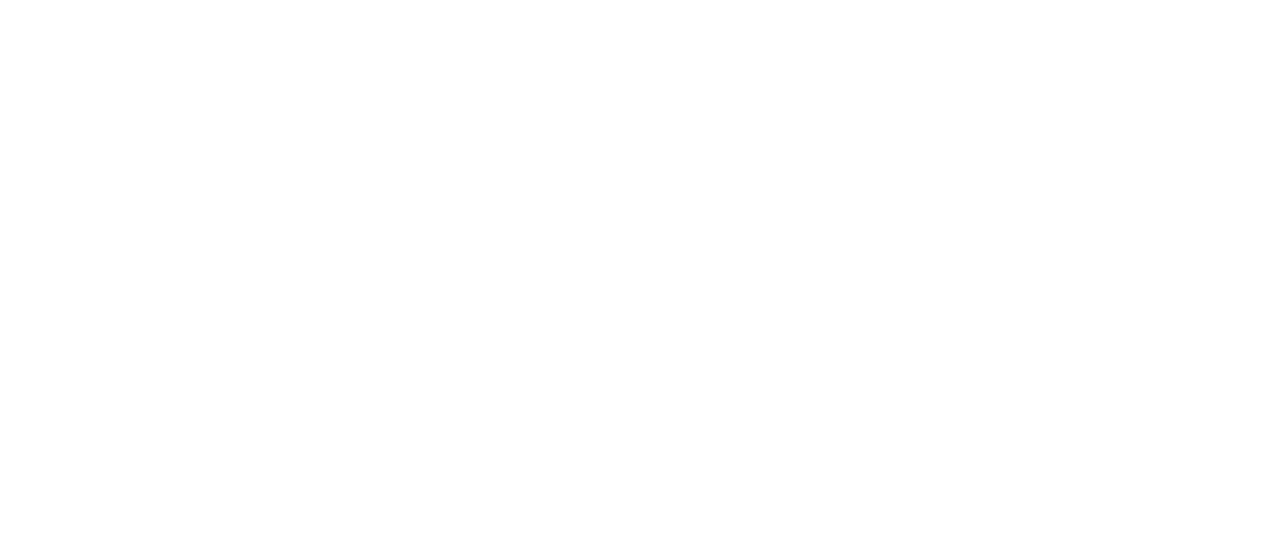
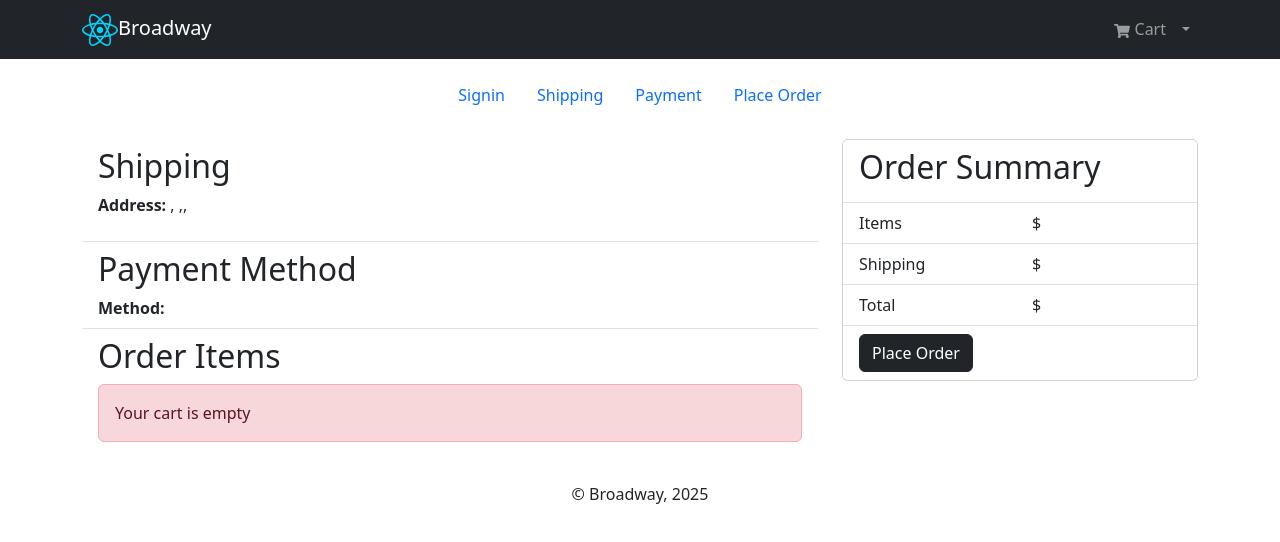
Before and after one commit to shakyasushan0/Batch11Project, a React app in the folder frontend/: page /place-order in a window 1280 px wide. Before the commit this address had no page. Shown: the top 542 px of the page. Built offline with nearby package versions, Linux system fonts and the light colour scheme; sample sign-in values are in the browser's storage; the HTML template or start-up script is replaced by a standard one.

Commit message:
Setup checkout pages

```diff
--- /dev/null
+++ b/frontend/src/components/CheckoutStep.jsx
@@ -0,0 +1,47 @@
+import { Nav } from "react-bootstrap";
+import { Link } from "react-router";
+
+function CheckoutStep({ step1, step2, step3, step4 }) {
+  return (
+    <Nav className="justify-content-center mb-4">
+      <Nav.Item>
+        {step1 ? (
+          <Nav.Link as={Link} to="/signin">
+            Signin
+          </Nav.Link>
+        ) : (
+          <Nav.Link disabled>Signin</Nav.Link>
+        )}
+      </Nav.Item>
+      <Nav.Item>
+        {step2 ? (
+          <Nav.Link as={Link} to="/shipping">
+            Shipping
+          </Nav.Link>
+        ) : (
+          <Nav.Link disabled>Shipping</Nav.Link>
+        )}
+      </Nav.Item>
+      <Nav.Item>
+        {step3 ? (
+          <Nav.Link as={Link} to="/payment">
+            Payment
+          </Nav.Link>
+        ) : (
+          <Nav.Link disabled>Payment</Nav.Link>
+        )}
+      </Nav.Item>
+      <Nav.Item>
+        {step4 ? (
+          <Nav.Link as={Link} to="/place-order">
+            Place Order
+          </Nav.Link>
+        ) : (
+          <Nav.Link disabled>Place Order</Nav.Link>
+        )}
+      </Nav.Item>
+    </Nav>
+  );
+}
+
+export default CheckoutStep;
--- a/frontend/src/main.jsx
+++ b/frontend/src/main.jsx
@@ -11,6 +11,9 @@
 import { Provider } from "react-redux";
 import { store } from "./store.js";
 import ShippingPage from "./pages/ShippingPage.jsx";
+import PaymentPage from "./pages/PaymentPage.jsx";
+import PrivatePage from "./pages/PrivatePage.jsx";
+import PlaceOrderPage from "./pages/PlaceOrderPage.jsx";
 
 createRoot(document.getElementById("root")).render(
   <Provider store={store}>
@@ -20,8 +23,12 @@
           <Route path="" element={<HomePage />} />
           <Route path="cart" element={<CartPage />} />
           <Route path="signin" element={<SigninPage />} />
-          <Route path="shipping" element={<ShippingPage />} />
           <Route path="product/:id" element={<ProductPage />} />
+          <Route path="" element={<PrivatePage />}>
+            <Route path="shipping" element={<ShippingPage />} />
+            <Route path="payment" element={<PaymentPage />} />
+            <Route path="place-order" element={<PlaceOrderPage />} />
+          </Route>
         </Route>
       </Routes>
     </BrowserRouter>
--- /dev/null
+++ b/frontend/src/pages/PaymentPage.jsx
@@ -0,0 +1,71 @@
+import React, { useState, useEffect } from "react";
+import CheckoutStep from "../components/CheckoutStep";
+import FormContainer from "../components/FormContainer";
+import { Col, Form, Button } from "react-bootstrap";
+import { useDispatch, useSelector } from "react-redux";
+import { savePaymentMethod } from "../slices/cartSlice";
+import { useNavigate } from "react-router";
+
+function PaymentPage() {
+  const { paymentMethod: savedPaymentMethod, shippingAddress } = useSelector(
+    (state) => state.cart
+  );
+  const navigate = useNavigate();
+  useEffect(() => {
+    if (!shippingAddress.address) {
+      navigate("/shipping");
+    }
+  }, [shippingAddress]);
+  const [paymentMethod, setPaymentMethod] = useState(
+    savedPaymentMethod || "cod"
+  );
+  const dispatch = useDispatch();
+  const submitHandler = (e) => {
+    e.preventDefault();
+    dispatch(savePaymentMethod(paymentMethod));
+    navigate("/place-order");
+  };
+
+  return (
+    <>
+      <FormContainer>
+        <CheckoutStep step1 step2 step3 />
+        <h2>Payment Method</h2>
+        <Form onSubmit={submitHandler}>
+          <Form.Group>
+            <Form.Label as="legend">Select Method</Form.Label>
+            <Col>
+              <Form.Check
+                className="my-2"
+                type="radio"
+                label="Cash on Delivery"
+                id="cod"
+                name="paymentMethod"
+                value="cod"
+                checked={paymentMethod == "cod"}
+                onChange={(e) => setPaymentMethod(e.target.value)}
+              />
+            </Col>
+            <Col>
+              <Form.Check
+                className="my-2"
+                type="radio"
+                label="E-Sewa"
+                id="esewa"
+                name="paymentMethod"
+                value="esewa"
+                checked={paymentMethod == "esewa"}
+                onChange={(e) => setPaymentMethod(e.target.value)}
+              />
+            </Col>
+          </Form.Group>
+          <Button type="submit" variant="dark" className="my-2">
+            Continue
+          </Button>
+        </Form>
+      </FormContainer>
+    </>
+  );
+}
+
+export default PaymentPage;
--- /dev/null
+++ b/frontend/src/pages/PlaceOrderPage.jsx
@@ -0,0 +1,98 @@
+import { Row, Col, Button, ListGroup, Image, Card } from "react-bootstrap";
+import CheckoutStep from "../components/CheckoutStep";
+import { useSelector } from "react-redux";
+import Message from "../components/Message";
+import { Link } from "react-router";
+
+function PlaceOrderPage() {
+  const {
+    cartItems,
+    shippingAddress,
+    paymentMethod,
+    itemPrice,
+    shippingCharge,
+    totalPrice,
+  } = useSelector((state) => state.cart);
+  return (
+    <>
+      <CheckoutStep step1 step2 step3 step4 />
+      <Row>
+        <Col md={8}>
+          <ListGroup variant="flush">
+            <ListGroup.Item>
+              <h2>Shipping</h2>
+              <p>
+                <strong>Address: </strong>
+                {shippingAddress.address}, {shippingAddress.city},
+                {shippingAddress.district}, {shippingAddress.province}
+              </p>
+            </ListGroup.Item>
+            <ListGroup.Item>
+              <h2>Payment Method</h2>
+              <strong>Method: </strong> {paymentMethod}
+            </ListGroup.Item>
+            <ListGroup.Item>
+              <h2>Order Items</h2>
+              {cartItems.length === 0 ? (
+                <Message>Your cart is empty</Message>
+              ) : (
+                <ListGroup variant="flush">
+                  {cartItems.map((item) => (
+                    <ListGroup.Item key={item._id}>
+                      <Row>
+                        <Col md={2}>
+                          <Image src={item.image} fluid rounded />
+                        </Col>
+                        <Col>
+                          <Link to={`/product/${item._id}`}>{item.name}</Link>
+                        </Col>
+                        <Col>
+                          {item.qty} X {item.price} = $
+                          {(item.qty * item.price).toFixed(2)}
+                        </Col>
+                      </Row>
+                    </ListGroup.Item>
+                  ))}
+                </ListGroup>
+              )}
+            </ListGroup.Item>
+          </ListGroup>
+        </Col>
+        <Col md={4}>
+          <Card>
+            <ListGroup variant="flush">
+              <ListGroup.Item>
+                <h2>Order Summary</h2>
+              </ListGroup.Item>
+              <ListGroup.Item>
+                <Row>
+                  <Col>Items</Col>
+                  <Col>${itemPrice}</Col>
+                </Row>
+              </ListGroup.Item>
+              <ListGroup.Item>
+                <Row>
+                  <Col>Shipping</Col>
+                  <Col>${shippingCharge}</Col>
+                </Row>
+              </ListGroup.Item>
+              <ListGroup.Item>
+                <Row>
+                  <Col>Total</Col>
+                  <Col>${totalPrice}</Col>
+                </Row>
+              </ListGroup.Item>
+              <ListGroup.Item>
+                <Button className="btn-block" variant="dark">
+                  Place Order
+                </Button>
+              </ListGroup.Item>
+            </ListGroup>
+          </Card>
+        </Col>
+      </Row>
+    </>
+  );
+}
+
+export default PlaceOrderPage;
--- /dev/null
+++ b/frontend/src/pages/PrivatePage.jsx
@@ -0,0 +1,10 @@
+import { Outlet, Navigate } from "react-router";
+import { useSelector } from "react-redux";
+
+function PrivatePage() {
+  const { userInfo } = useSelector((state) => state.auth);
+
+  return userInfo ? <Outlet /> : <Navigate to="/signin" />;
+}
+
+export default PrivatePage;
--- a/frontend/src/pages/ShippingPage.jsx
+++ b/frontend/src/pages/ShippingPage.jsx
@@ -1,7 +1,75 @@
-import React from "react";
+import React, { useState } from "react";
+import FormContainer from "../components/FormContainer";
+import { Form, Button } from "react-bootstrap";
+import { useDispatch, useSelector } from "react-redux";
+import { saveShippingAddress } from "../slices/cartSlice";
+import CheckoutStep from "../components/CheckoutStep";
+import { useNavigate } from "react-router";
 
 const ShippingPage = () => {
-  return <div>ShippingPage</div>;
+  const { shippingAddress } = useSelector((state) => state.cart);
+  const [city, setCity] = useState(shippingAddress?.city || "");
+  const [address, setAddress] = useState(shippingAddress?.address || "");
+  const [district, setDistrict] = useState(shippingAddress?.district || "");
+  const [province, setProvince] = useState(shippingAddress?.province || "");
+
+  const dispatch = useDispatch();
+  const navigate = useNavigate();
+
+  const submitHandler = (e) => {
+    e.preventDefault();
+    dispatch(saveShippingAddress({ city, address, district, province }));
+    navigate("/payment");
+  };
+  return (
+    <>
+      <FormContainer>
+        <CheckoutStep step1 step2 />
+        <h2>Shipping Address</h2>
+        <Form onSubmit={submitHandler}>
+          <Form.Group className="my-2" controlId="address">
+            <Form.Label>Address</Form.Label>
+            <Form.Control
+              type="text"
+              placeholder="Enter Address"
+              value={address}
+              onChange={(e) => setAddress(e.target.value)}
+            />
+          </Form.Group>
+          <Form.Group className="my-2" controlId="city">
+            <Form.Label>City</Form.Label>
+            <Form.Control
+              type="text"
+              placeholder="Enter City"
+              value={city}
+              onChange={(e) => setCity(e.target.value)}
+            />
+          </Form.Group>
+          <Form.Group className="my-2" controlId="district">
+            <Form.Label>District</Form.Label>
+            <Form.Control
+              type="text"
+              placeholder="Enter District"
+              value={district}
+              onChange={(e) => setDistrict(e.target.value)}
+            />
+          </Form.Group>
+          <Form.Group className="my-2" controlId="province">
+            <Form.Label>Province</Form.Label>
+            <Form.Control
+              type="text"
+              placeholder="Enter Province"
+              value={province}
+              onChange={(e) => setProvince(e.target.value)}
+            />
+          </Form.Group>
+          <Button type="submit" variant="dark" className="my-2">
+            Continue
+          </Button>
+        </Form>
+      </FormContainer>
+    </>
+  );
 };
 
 export default ShippingPage;
--- a/frontend/src/slices/cartSlice.js
+++ b/frontend/src/slices/cartSlice.js
@@ -3,7 +3,7 @@
 
 const initialState = localStorage.getItem("cart")
   ? JSON.parse(localStorage.getItem("cart"))
-  : { cartItems: [] };
+  : { cartItems: [], shippingAddress: {}, paymentMethod: "" };
 
 const cartSlice = createSlice({
   name: "cart",
@@ -30,8 +30,22 @@
       state.cartItems = [];
       updateCart(state);
     },
+    saveShippingAddress: (state, action) => {
+      state.shippingAddress = action.payload;
+      updateCart(state);
+    },
+    savePaymentMethod: (state, action) => {
+      state.paymentMethod = action.payload;
+      updateCart(state);
+    },
   },
 });
 
-export const { addToCart, removeFromCart, clearCart } = cartSlice.actions;
+export const {
+  addToCart,
+  removeFromCart,
+  clearCart,
+  saveShippingAddress,
+  savePaymentMethod,
+} = cartSlice.actions;
 export default cartSlice.reducer;
```
